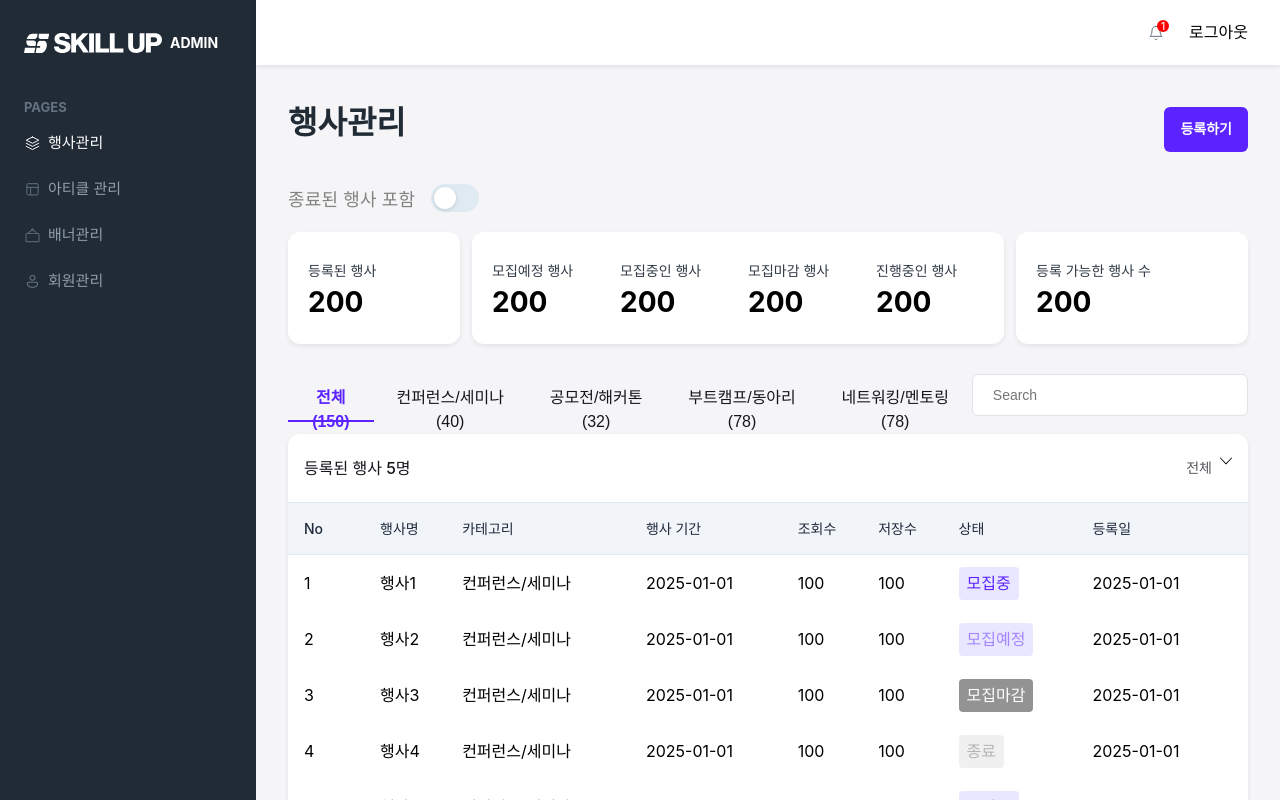
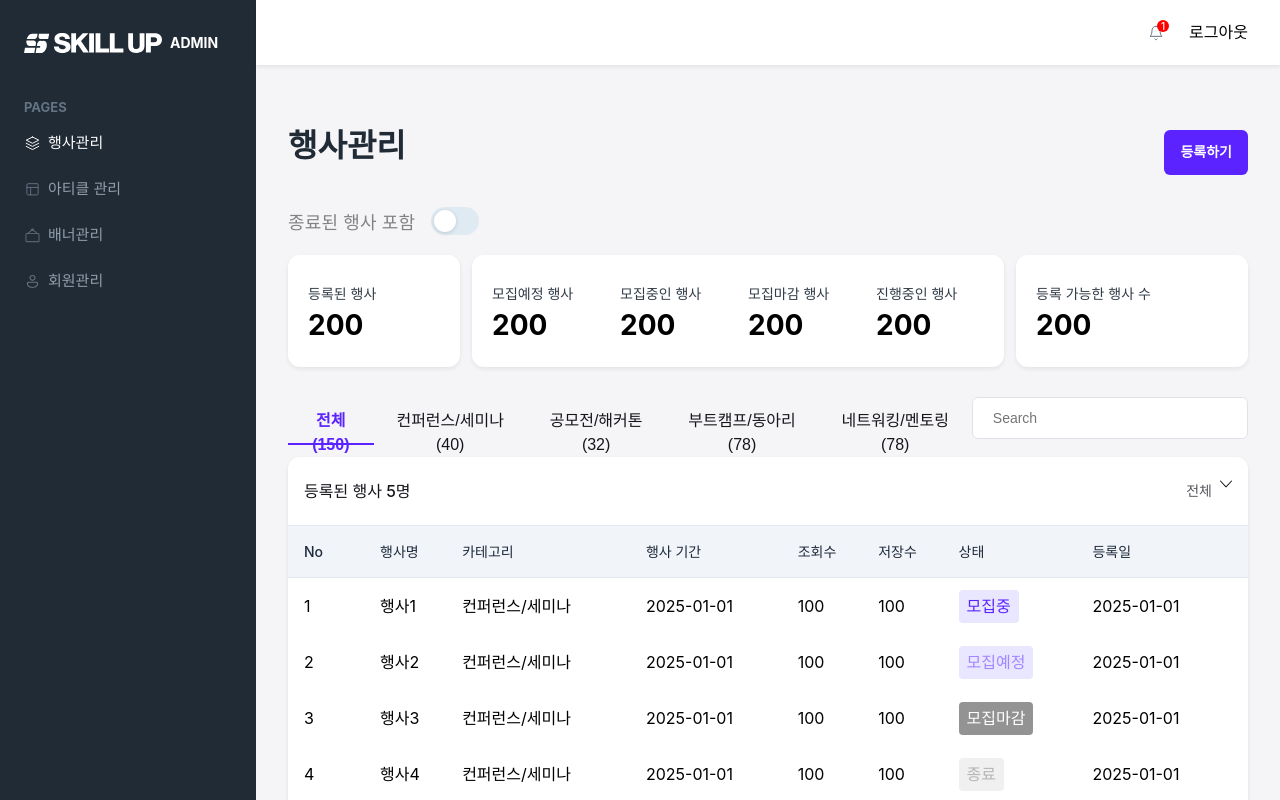
Before and after one commit to SKILLUP-FRONTEND/SkillUp_Admin, a Next.js app: page /events in a window 1280 px wide. Built offline with nearby package versions, Linux system fonts and the light colour scheme; a web font is replaced by a local one.

Commit message:
Feature : 페이지 셋팅

```diff
--- a/src/app/(admin)/adminLayout.module.scss
+++ b/src/app/(admin)/adminLayout.module.scss
@@ -8,6 +8,7 @@
   overflow-x: auto;
   height: 100vh;
   overflow-y: hidden;
+
 
   &::-webkit-scrollbar {
     height: 12px;
@@ -32,16 +33,18 @@
   height: 100vh;
   background: #f4f6f8;
   display: flex;
+
 }
 
 .contentArea {
   position: relative;
   flex-grow: 1;
+  padding-top: 65px;
 }
 
 .mainContent {
   height: 100%;
   background-color: #f5f5f7;
   overflow-y: auto;
-  padding: 107px 32px 100px;
+  padding: 65px 32px 100px;
 }
```
